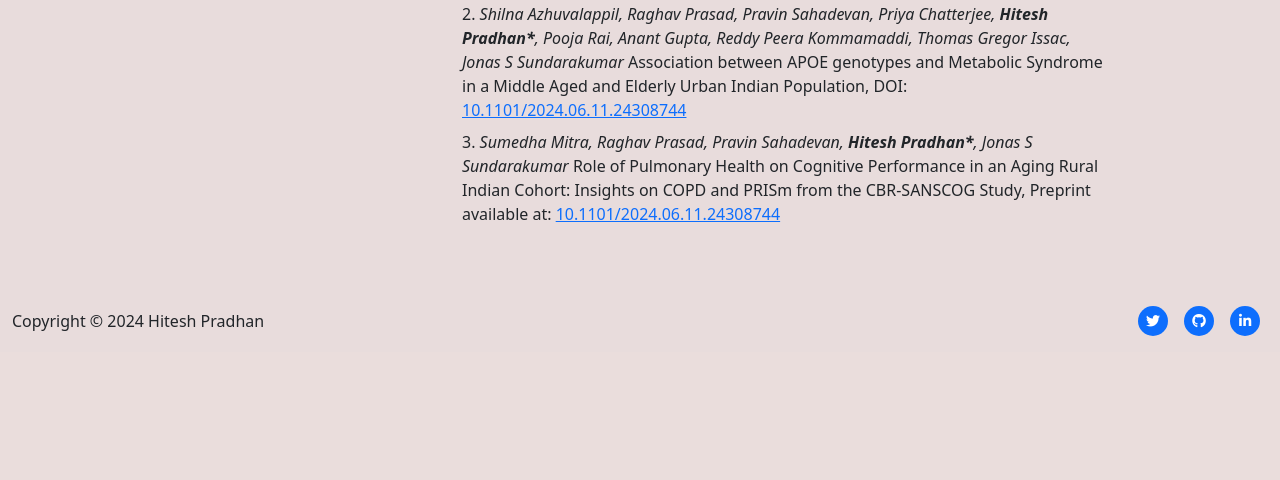
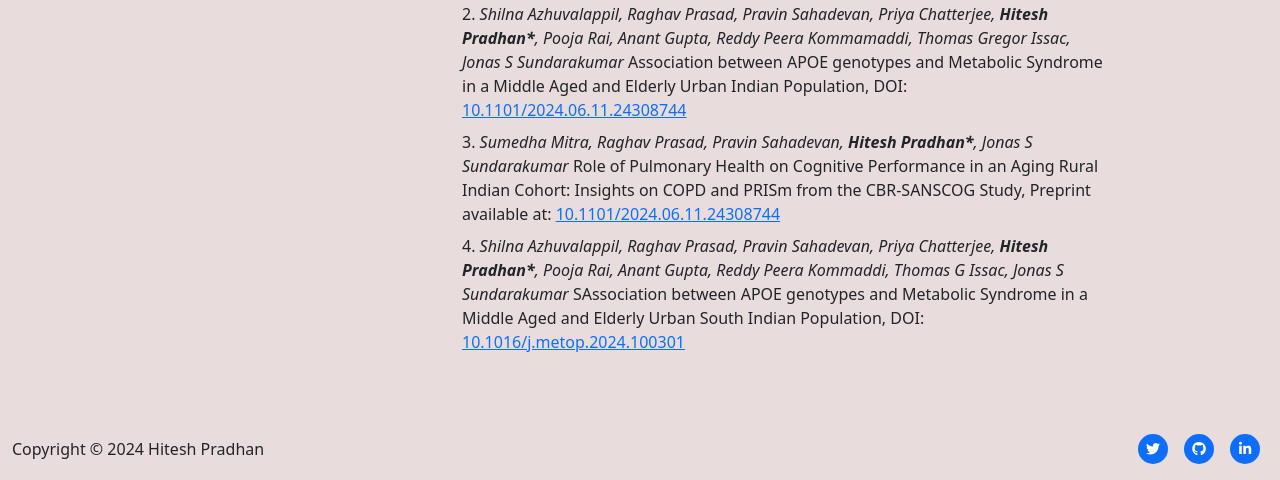
Before and after one commit to pradhanhitesh/pradhanhitesh.github.io, a Python web app: template template/template.html in a window 1280 px wide. Shown: the part 2923-3403 px from the top of the page. Before the commit the page ends 3259 px from the top, so only its background shows below. Run offline with Jinja, Linux system fonts and the light colour scheme; the template is opened without the code that fills it, so the values that code supplies are empty; some libraries are stand-ins or nearby versions.

Commit message:
added publications

```diff
--- a/home.html
+++ b/home.html
@@ -219,6 +219,12 @@
             Role of Pulmonary Health on Cognitive Performance in an Aging Rural Indian Cohort: Insights on COPD and PRISm from the CBR-SANSCOG Study, Preprint available at:
             <a href="https://papers.ssrn.com/sol3/papers.cfm?abstract_id=4838973">10.1101/2024.06.11.24308744</a>
         </dd>
+        <dd>4. <em>Shilna Azhuvalappil, Raghav Prasad, Pravin Sahadevan, Priya Chatterjee, <b>Hitesh Pradhan*</b>, Pooja Rai,
+            Anant Gupta, Reddy Peera Kommaddi, Thomas G Issac, Jonas S Sundarakumar</em>
+          SAssociation between APOE genotypes and Metabolic Syndrome in a Middle Aged and Elderly Urban South Indian
+          Population,
+          DOI: <a href="https://doi.org/10.1016/j.metop.2024.100301">10.1016/j.metop.2024.100301</a>
+        </dd>
         <!-- Add or remove work experience entries as needed -->
         </dl>
 
--- a/template/template.html
+++ b/template/template.html
@@ -227,6 +227,12 @@
                 Role of Pulmonary Health on Cognitive Performance in an Aging Rural Indian Cohort: Insights on COPD and PRISm from the CBR-SANSCOG Study, Preprint available at:
                 <a href="https://papers.ssrn.com/sol3/papers.cfm?abstract_id=4838973">10.1101/2024.06.11.24308744</a>
             </dd>
+            <dd>4. <em>Shilna Azhuvalappil, Raghav Prasad, Pravin Sahadevan, Priya Chatterjee, <b>Hitesh Pradhan*</b>, Pooja Rai,
+                Anant Gupta, Reddy Peera Kommaddi, Thomas G Issac, Jonas S Sundarakumar</em>
+            SAssociation between APOE genotypes and Metabolic Syndrome in a Middle Aged and Elderly Urban South Indian
+            Population,
+            DOI: <a href="https://doi.org/10.1016/j.metop.2024.100301">10.1016/j.metop.2024.100301</a>
+            </dd>
             <!-- Add or remove work experience entries as needed -->
             </dl>
 
```
Also changed, not shown: index.html (+6 -1 lines).
